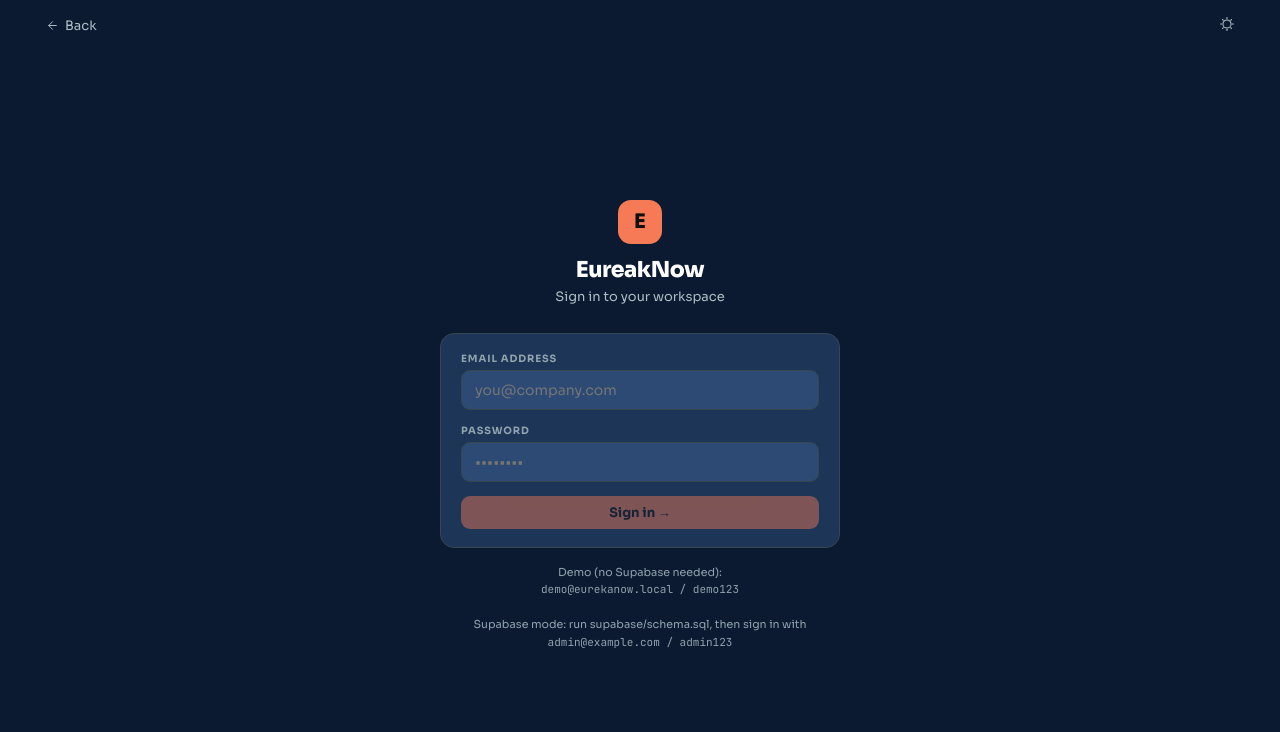
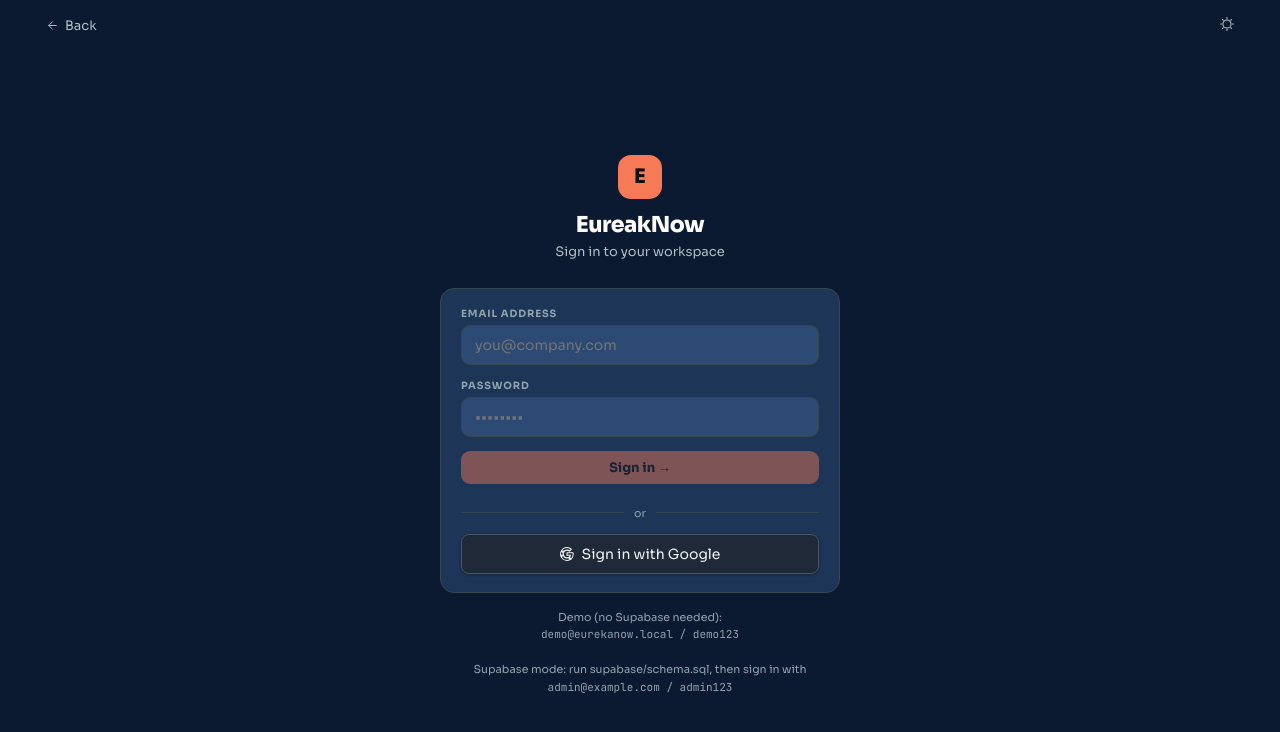
Before and after one commit to Eureka-Technologies-Limited/EurekaNow, a React (Create React App) app: page / in a window 1280 px wide. Both pictures are taken after a click on the button "Sign in". Shown: the top 732 px of the page. Built offline with nearby package versions, Linux system fonts and the light colour scheme.

Commit message:
Google Auth
added google auth

```diff
--- a/src/App.jsx
+++ b/src/App.jsx
@@ -34,7 +34,8 @@
 
 import { useState, useEffect } from "react";
 import { ThemeProvider, useTokens } from "./core/hooks.js";
-import { loginWithEmailPassword } from "./core/api.js";
+import { loginWithEmailPassword, getUserFromSession } from "./core/api.js";
+import { supabase } from "./core/supabase.js";
 import { ErrorBoundary } from "./ui/ErrorBoundary.jsx";
 import { LandingPage, LoginPage } from "./views/PublicPages.jsx";
 import { AppShell } from "./layout/AppShell.jsx";
@@ -42,7 +43,60 @@
 function Root() {
   const [page,        setPage]        = useState("landing"); // "landing" | "login" | "app"
   const [currentUser, setCurrentUser] = useState(null);
+  const [authReady,   setAuthReady]   = useState(false);
   const t = useTokens();
+
+  // Restore an existing auth session and react to Google OAuth redirects.
+  useEffect(() => {
+    let alive = true;
+
+    const finishAuth = async (session) => {
+      try {
+        if (session?.user) {
+          const user = await getUserFromSession(session);
+          if (!alive) {
+            return;
+          }
+          setCurrentUser(user);
+          setPage("app");
+        }
+      } catch (err) {
+        if (alive) {
+          // eslint-disable-next-line no-console
+          console.debug("Auth session not available:", err.message);
+        }
+      } finally {
+        if (alive) {
+          if (window.location.pathname !== "/" || window.location.hash) {
+            window.history.replaceState({}, document.title, window.location.origin + "/");
+          }
+          setAuthReady(true);
+        }
+      }
+    };
+
+    const bootstrapSession = async () => {
+      const { data, error } = await supabase.auth.getSession();
+      if (error) {
+        // eslint-disable-next-line no-console
+        console.debug("Unable to read auth session:", error.message);
+      }
+      await finishAuth(data?.session || null);
+    };
+
+    bootstrapSession();
+
+    const {
+      data: { subscription },
+    } = supabase.auth.onAuthStateChange(async (_event, session) => {
+      await finishAuth(session);
+    });
+
+    return () => {
+      alive = false;
+      subscription.unsubscribe();
+    };
+  }, []);
 
   // Sync body background with the active theme
   useEffect(() => {
@@ -75,9 +129,14 @@
           }
         `}</style>
 
-        {page === "landing" && <LandingPage onLogin={() => setPage("login")} />}
-        {page === "login"   && <LoginPage   onLogin={handleLogin} onBack={() => setPage("landing")} />}
-        {page === "app"     && currentUser  && <AppShell currentUser={currentUser} onLogout={handleLogout} />}
+        {!authReady && (
+          <div style={{ minHeight: "100vh", display: "flex", alignItems: "center", justifyContent: "center", color: t.text2, fontFamily: t.font }}>
+            Signing you in…
+          </div>
+        )}
+        {authReady && page === "landing" && <LandingPage onLogin={() => setPage("login")} />}
+        {authReady && page === "login"   && <LoginPage   onLogin={handleLogin} onBack={() => setPage("landing")} />}
+        {authReady && page === "app"     && currentUser  && <AppShell currentUser={currentUser} onLogout={handleLogout} />}
       </div>
     );
   } catch (err) {
--- a/src/core/api.js
+++ b/src/core/api.js
@@ -486,6 +486,71 @@
   return toUser(data);
 }
 
+export async function loginWithGoogle() {
+  ensureSupabaseOrDemo();
+
+  const { data, error } = await supabase.auth.signInWithOAuth({
+    provider: 'google',
+    options: {
+      redirectTo: window.location.origin,
+    },
+  });
+
+  fail(error, "Unable to sign in with Google.");
+  return data;
+}
+
+export async function getUserFromSession(session) {
+  const authUser = session?.user;
+
+  if (!authUser?.email) {
+    throw new Error("No session found.");
+  }
+
+  const { data: existingUser, error: fetchError } = await supabase
+    .from(TABLES.users)
+    .select("*")
+    .ilike("email", authUser.email)
+    .limit(1)
+    .maybeSingle();
+
+  if (fetchError && fetchError.code !== "PGRST116") {
+    throw new Error(fetchError.message);
+  }
+
+  if (existingUser) {
+    return toUser(existingUser);
+  }
+
+  const newUserData = {
+    id: uid(),
+    name: authUser.user_metadata?.full_name || authUser.email.split("@")[0] || "User",
+    email: authUser.email,
+    role: "End User",
+    org_id: null,
+    team_id: null,
+    title: "",
+  };
+
+  const { data: createdUser, error: createError } = await supabase
+    .from(TABLES.users)
+    .insert([newUserData])
+    .select()
+    .single();
+
+  fail(createError, "Unable to create user.");
+
+  return toUser(createdUser);
+}
+
+export async function handleAuthCallback() {
+  const { data, error } = await supabase.auth.getSession();
+
+  fail(error, "Unable to verify session.");
+
+  return getUserFromSession(data?.session);
+}
+
 export async function fetchAppData() {
   if (shouldUseDemoMode()) {
     return clone(getDemoState());
--- a/src/core/icons.jsx
+++ b/src/core/icons.jsx
@@ -42,6 +42,7 @@
   "trending-up": "M23 6l-9.5 9.5-5-5L1 18|M17 6h6v6",
   "user-circle": "M12 2a10 10 0 100 20A10 10 0 0012 2z|M12 8a3 3 0 100 6 3 3 0 000-6z|M6.6 20.3A8 8 0 0112 18a8 8 0 015.4 2.3",
   "pie-chart": "M21.21 15.89A10 10 0 118 2.83|M22 12A10 10 0 0012 2v10z",
+  google: "M22.56 12.25c0-.78-.07-1.53-.2-2.25H12v4.26h5.92c-.26 1.37-1.04 2.53-2.21 3.31v2.77h3.57c2.08-1.92 3.28-4.74 3.28-8.09z|M12 23c2.97 0 5.46-.98 7.28-2.66l-3.57-2.77c-.98.66-2.23 1.06-3.71 1.06-2.86 0-5.29-1.93-6.16-4.53H2.18v2.84C3.99 20.53 7.7 23 12 23z|M5.84 14.09c-.22-.66-.35-1.36-.35-2.09s.13-1.43.35-2.09V7.07H2.18C1.43 8.55 1 10.22 1 12s.43 3.45 1.18 4.93l2.85-2.22.81-.62z|M12 5.38c1.62 0 3.06.56 4.21 1.64l3.15-3.15C17.45 2.09 14.97 1 12 1 7.7 1 3.99 3.47 2.18 7.07l3.66 2.84c.87-2.6 3.3-4.53 6.16-4.53z",
 };
 
 /** Low-level SVG renderer — use <I> instead in most cases */
--- a/src/views/KBView.jsx
+++ b/src/views/KBView.jsx
@@ -385,8 +385,6 @@
 // Render modals outside the viewing/grid conditional so they work from anywhere
 
 function RenderModals({ addOpen, setAddOpen, editing, setEditing, currentUser, folders, categories, users, folderList, orgCategories, onCreateArticle, onUpdateArticle, setViewing }) {
-  const t = useTokens();
-
   return (
     <>
       {addOpen && (
--- a/src/views/PublicPages.jsx
+++ b/src/views/PublicPages.jsx
@@ -5,7 +5,7 @@
 
 import { useState } from "react";
 import { useTokens, useTheme, useBreakpoint } from "../core/hooks.js";
-import { DEMO_CREDENTIALS } from "../core/api.js";
+import { DEMO_CREDENTIALS, loginWithGoogle } from "../core/api.js";
 import { Btn, Card, Input, Label } from "../ui/primitives.jsx";
 import { I } from "../core/icons.jsx";
 
@@ -120,10 +120,11 @@
   const { dark, toggle } = useTheme();
   const { isMobile } = useBreakpoint();
 
-  const [email,    setEmail]    = useState("");
-  const [password, setPassword] = useState("");
-  const [error,    setError]    = useState("");
-  const [loading,  setLoading]  = useState(false);
+  const [email,         setEmail]         = useState("");
+  const [password,      setPassword]      = useState("");
+  const [error,         setError]         = useState("");
+  const [loading,       setLoading]       = useState(false);
+  const [googleLoading, setGoogleLoading] = useState(false);
 
   const attempt = async () => {
     setError("");
@@ -133,6 +134,18 @@
     } catch (err) {
       setError(err?.message || "Unable to sign in.");
       setLoading(false);
+    }
+  };
+
+  const attemptGoogle = async () => {
+    setError("");
+    setGoogleLoading(true);
+    try {
+      await loginWithGoogle();
+      // Note: Google OAuth will redirect to callback URL
+    } catch (err) {
+      setError(err?.message || "Unable to sign in with Google.");
+      setGoogleLoading(false);
     }
   };
 
@@ -177,6 +190,57 @@
               <Btn variant="primary" onClick={attempt} disabled={!email || !password || loading} full>
                 {loading ? "Signing in…" : "Sign in →"}
               </Btn>
+
+              {/* Divider */}
+              <div style={{ display: "flex", alignItems: "center", gap: 10, margin: "8px 0 0" }}>
+                <div style={{ flex: 1, height: "1px", background: t.border }} />
+                <span style={{ fontSize: 11, color: t.text3, fontWeight: 500 }}>or</span>
+                <div style={{ flex: 1, height: "1px", background: t.border }} />
+              </div>
+
+              {/* Google Sign-In Button */}
+              <button
+                onClick={attemptGoogle}
+                disabled={googleLoading}
+                style={{
+                  display: "flex",
+                  alignItems: "center",
+                  justifyContent: "center",
+                  gap: 8,
+                  width: "100%",
+                  padding: "10px 12px",
+                  background: dark ? "#1f2937" : "#ffffff",
+                  border: `1px solid ${dark ? "#4b5563" : "#e5e7eb"}`,
+                  borderRadius: 8,
+                  color: dark ? "#f3f4f6" : "#1f2937",
+                  fontFamily: t.font,
+                  fontSize: 14,
+                  fontWeight: 500,
+                  cursor: googleLoading ? "not-allowed" : "pointer",
+                  transition: "all 0.2s ease",
+                  opacity: googleLoading ? 0.7 : 1,
+                  boxShadow: dark
+                    ? "0 1px 3px rgba(0,0,0,0.3)"
+                    : "0 1px 2px rgba(0,0,0,0.05)",
+                }}
+                onMouseEnter={(e) => {
+                  if (!googleLoading) {
+                    e.target.style.boxShadow = dark
+                      ? "0 4px 12px rgba(0,0,0,0.4)"
+                      : "0 4px 12px rgba(0,0,0,0.1)";
+                    e.target.style.transform = "translateY(-1px)";
+                  }
+                }}
+                onMouseLeave={(e) => {
+                  e.target.style.boxShadow = dark
+                    ? "0 1px 3px rgba(0,0,0,0.3)"
+                    : "0 1px 2px rgba(0,0,0,0.05)";
+                  e.target.style.transform = "translateY(0)";
+                }}
+              >
+                <I name="google" size={14} />
+                {googleLoading ? "Signing in…" : "Sign in with Google"}
+              </button>
             </div>
           </Card>
           <div style={{ fontSize: 11, color: t.text3, textAlign: "center", lineHeight: 1.6 }}>
```
Also changed, not shown: 2 other files (tests, documents, lock files or other folders).
